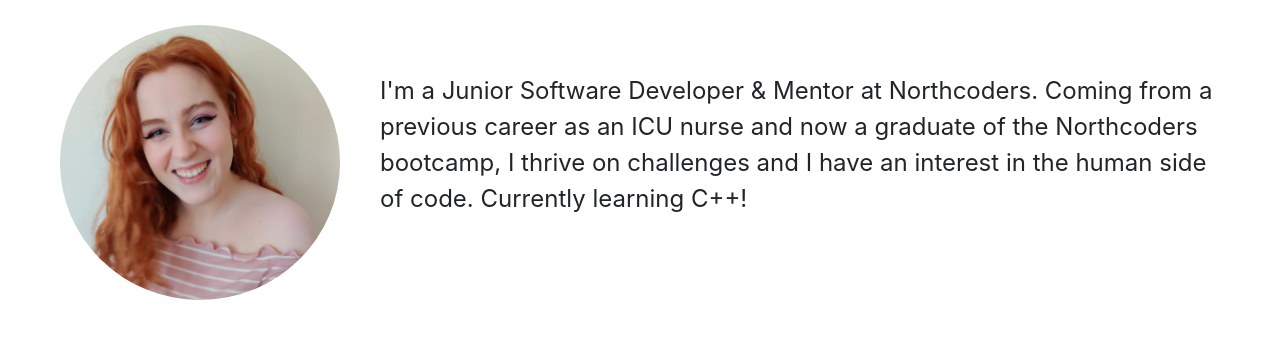
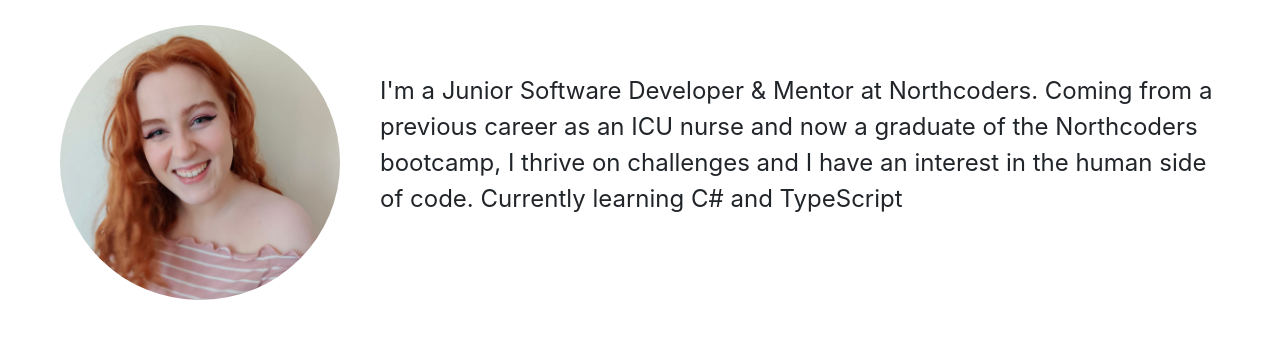
Before and after one commit to roisinoreilly/portfolio, a plain HTML site: page index.html in a window 1280 px wide. Shown: the part 251-588 px from the top of the page. Drawn offline with nearby package versions, Linux system fonts and the light colour scheme.

Commit message:
update about

```diff
--- a/index.html
+++ b/index.html
@@ -83,7 +83,7 @@
           <div class="image-txt-container">
             <img src="./assets/images/me.jpg" class="profile-picture" alt="profile picture">
             <p class="about-text">
-              I'm a Junior Software Developer & Mentor at Northcoders. Coming from a previous career as an ICU nurse and now a graduate of the Northcoders bootcamp, I thrive on challenges and I have an interest in the human side of code. Currently learning C++!
+              I'm a Junior Software Developer & Mentor at Northcoders. Coming from a previous career as an ICU nurse and now a graduate of the Northcoders bootcamp, I thrive on challenges and I have an interest in the human side of code. Currently learning C# and TypeScript
             </p>
           </div>
 
```
